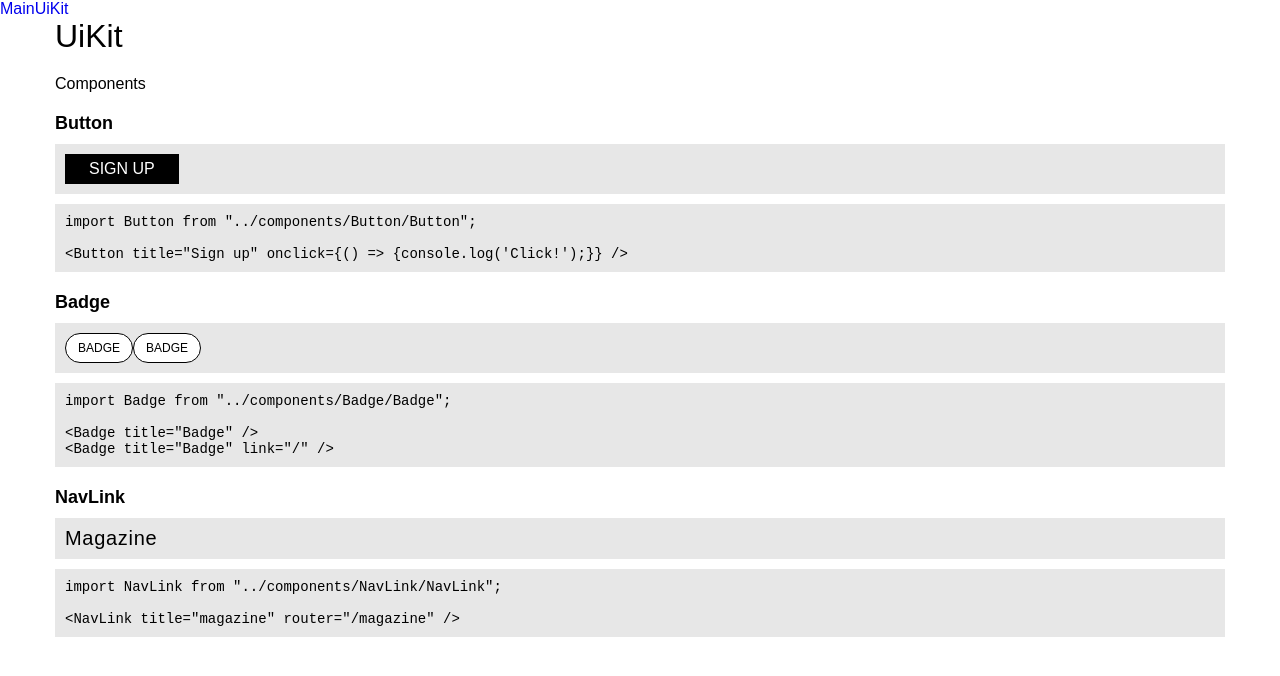
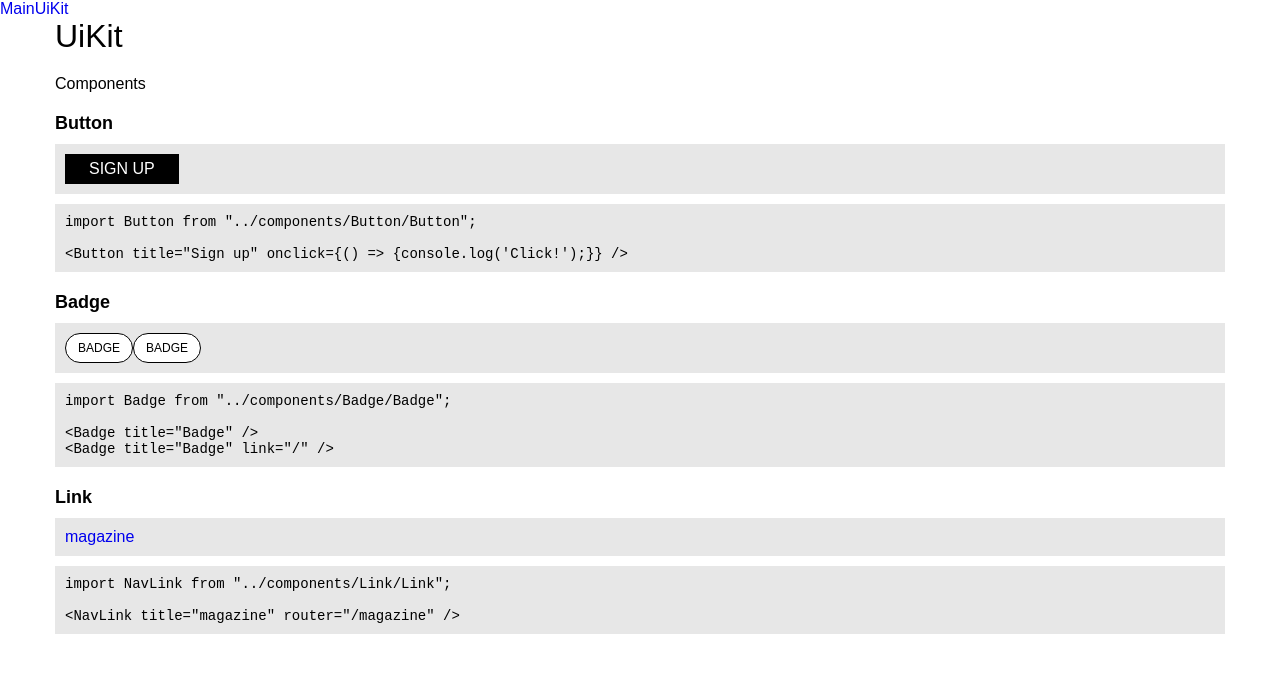
Before and after one commit to nobleworkshop/artlife-magazine, a React (Vite) app: page /uikit in a window 1280 px wide. Shown: the top 676 px of the page. Built offline with nearby package versions, Linux system fonts and the light colour scheme; a web font is replaced by a local one.

Commit message:
промежуточная фиксация изменений

```diff
--- /dev/null
+++ b/src/components/Link/Link.jsx
@@ -0,0 +1,24 @@
+/**
+ * @Component NavLink
+ * @import import NavLink from "../components/NavLink/NavLink"
+ * @useLink <NavLink title="блог" to="/blog" />
+ * @param title = "наименование"
+ * @param to = передается если логотип используется как ссылка
+ */
+import { NavLink } from "react-router-dom";
+
+import styles from "./Link.module.css";
+
+
+const Link = ({ title, to }) => {
+    return (
+        <NavLink
+            to={to}
+            className={({ isActive, isPending }) =>
+                isPending ? "pending" : isActive ? "active" : ""
+            }>
+            {title}
+        </NavLink>
+    )
+}
+export default Link
--- a/src/components/NavLink/NavLink.module.css
+++ b/src/components/Link/Link.module.css
@@ -1,9 +1,8 @@
-.navLink {
+.link {
     font-family: var(--font-family);
     font-weight: var(--font-weight);
     font-size: 20px;
     line-height: 100%;
     color: var(--font-text-default);
     text-transform: capitalize;
-    letter-spacing: 0.7px;
 }
--- a/src/components/NavLink/NavLink.jsx
+++ /dev/null
@@ -1,22 +0,0 @@
-/**
- * @Component NavLink
- * @import import NavLink from "../components/NavLink/NavLink"
- * @useLink <NavLink title="блог" router="/blog" />
- * @param title = "наименование"
- * @param router = передается если логотип используется как ссылка
- */
-
-
-import s from "./NavLink.module.css";
-
-
-const NavLink = ({ title, router }) => {
-    return (
-        <>
-
-            <a className={s.navLink} href={router}>{title}</a>
-
-        </>
-    )
-}
-export default NavLink
--- a/src/pages/main.jsx
+++ b/src/pages/main.jsx
@@ -1,9 +1,11 @@
-import NavLink from "../components/NavLink/NavLink"
+import Link from "../components/Link/Link";
+
 
 const Main = () => {
 	return (
 		<>
 			<h1>Main</h1>
+			<Link title="dsadasda" to="/dadsa" />
 		</>
 	);
 }
--- a/src/uikit-components/uikit-NavLink.jsx
+++ b/src/uikit-components/uikit-NavLink.jsx
@@ -1,10 +1,10 @@
-import NavLink from "../components/NavLink/NavLink";
+import NavLink from "../components/Link/Link";
 import styles from "./uikit.module.css";
 
-const UiKitNavLink = () => {
+const UiKitLink = () => {
     return (
         <div className={styles.component}>
-            <h3 className={styles.component__title}>NavLink</h3>
+            <h3 className={styles.component__title}>Link</h3>
 
             <div className={styles.component__preview}>
                 <NavLink title="magazine" router="/magazine" />
@@ -13,7 +13,7 @@ const UiKitNavLink = () => {
             <div className={styles.component__code}>
                 <pre>
                     <code>
-                        {`import NavLink from "../components/NavLink/NavLink";`}
+                        {`import NavLink from "../components/Link/Link";`}
                         <br />
                         <br />
                         {`<NavLink title="magazine" router="/magazine" />`}
@@ -24,4 +24,4 @@ const UiKitNavLink = () => {
     );
 };
 
-export default UiKitNavLink;
+export default UiKitLink;
```
